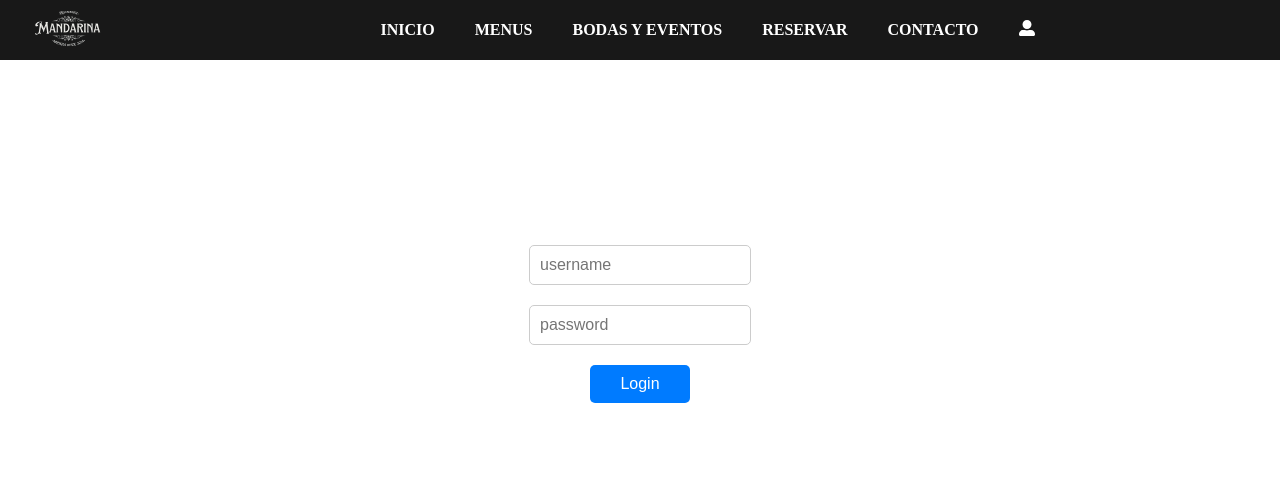
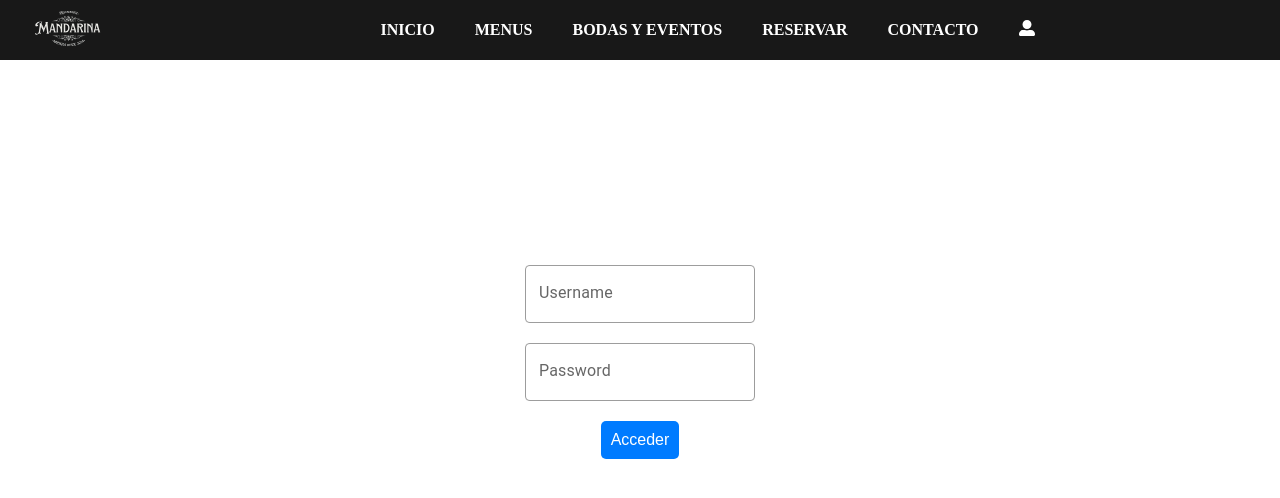
Before and after one commit to itrevixx/WebRestaurante, a React (Vite) app: page /login in a window 1280 px wide. Shown: the top 498 px of the page. Built offline with nearby package versions, Linux system fonts and the light colour scheme.

Commit message:
Mejoras en la pág Cancelation

```diff
--- a/src/pages/Cancelation/Cancelation.jsx
+++ b/src/pages/Cancelation/Cancelation.jsx
@@ -1,24 +1,61 @@
 import { useNavigate, useParams } from "react-router-dom";
+import { useState } from "react";
 import { deleteReservation } from "../../app/services/api/reserves";
+import { Alert, AlertTitle } from "@mui/material";
+import CircularProgress from "@mui/material/CircularProgress";
+import Box from "@mui/material/Box";
+
 import "./Cancelation.css";
 
 const Cancelation = () => {
   const navigate = useNavigate();
   const { token } = useParams();
+  const [error, setError] = useState(null);
+  const [success, setSuccess] = useState(null);
+  const [loading, setLoading] = useState(false);
 
   const handleCancel = async () => {
     try {
+      setLoading(true);
       await deleteReservation(token);
-      alert("Reserva cancelada.");
-      navigate("/");
+      setLoading(false);
+      setSuccess("Reserva cancelada con éxito.");
+      setTimeout(() => {
+        navigate("/");
+      }, 3000);
     } catch (error) {
-      alert("No se ha podido cancelar la reserva:", error);
+      console.error(error);
+      setLoading(false);
+      setError(
+        "No se ha podido cancelar la reserva. Verifica el token o inténtalo de nuevo."
+      );
     }
   };
 
   return (
     <div className="cancelation-container">
-      <h2>Seguro que quieres cancelar la reserva?</h2>
+      {loading && (
+        <div className="loader-overlay">
+          <Box sx={{ display: "flex" }}>
+            <CircularProgress />
+          </Box>
+        </div>
+      )}
+      <div style={{ height: "75px" }}>
+        {success && (
+          <Alert severity="success" onClose={() => setSuccess(null)}>
+            <AlertTitle>Éxito</AlertTitle>
+            {success}
+          </Alert>
+        )}
+        {error && (
+          <Alert severity="error" onClose={() => setError(null)}>
+            <AlertTitle>Error</AlertTitle>
+            {error}
+          </Alert>
+        )}
+      </div>
+      <h2>¿Seguro que quieres cancelar la reserva?</h2>
       <button onClick={handleCancel}>Cancelar Reserva</button>
     </div>
   );
--- a/src/pages/Login/Login.css
+++ b/src/pages/Login/Login.css
@@ -16,18 +16,18 @@ body {
     flex-direction: column;
     align-items: center;
     gap: 20px;
+    padding: 20px;
 }
 
 .login form input {
     width: 200px;
-    padding: 10px;
     font-size: 1rem;
     border: 1px solid #ccc;
     border-radius: 5px;
 }
 
 .login form button {
-    width: 100px;
+    width: fit-content;
     padding: 10px;
     font-size: 1rem;
     cursor: pointer;
--- a/src/pages/Login/Login.jsx
+++ b/src/pages/Login/Login.jsx
@@ -1,6 +1,6 @@
 import { useNavigate } from "react-router-dom";
 import { useState } from "react";
-import { Alert, AlertTitle } from "@mui/material";
+import { Alert, AlertTitle, TextField } from "@mui/material";
 import "./Login.css";
 import { login } from "../../app/services/api/login";
 
@@ -18,7 +18,6 @@ const Login = () => {
 
     try {
       await login({ username, password });
-      console.log("Sesión iniciada " + username);
       localStorage.setItem("username", username);
       navigate("/");
     } catch (error) {
@@ -45,24 +44,26 @@ const Login = () => {
         )}
       </div>
       <form onKeyDown={handleKeyDown}>
-        <input
+        <TextField
+          variant="outlined"
+          label="Username"
           type="text"
-          placeholder="username"
           value={username}
           onChange={(e) => {
             setUsername(e.target.value);
           }}
         />
-        <input
+        <TextField
           type="password"
-          placeholder="password"
+          variant="outlined"
+          label="Password"
           value={password}
           onChange={(e) => {
             setPassword(e.target.value);
           }}
         />
         <button type="button" onClick={handleClick}>
-          Login
+          Acceder
         </button>
       </form>
     </div>
```
